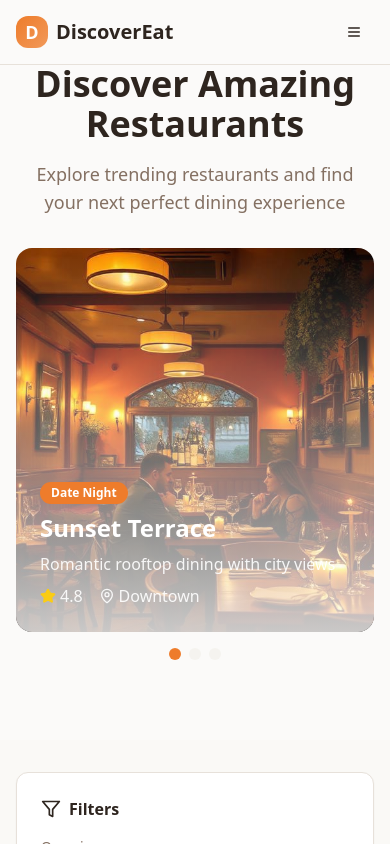
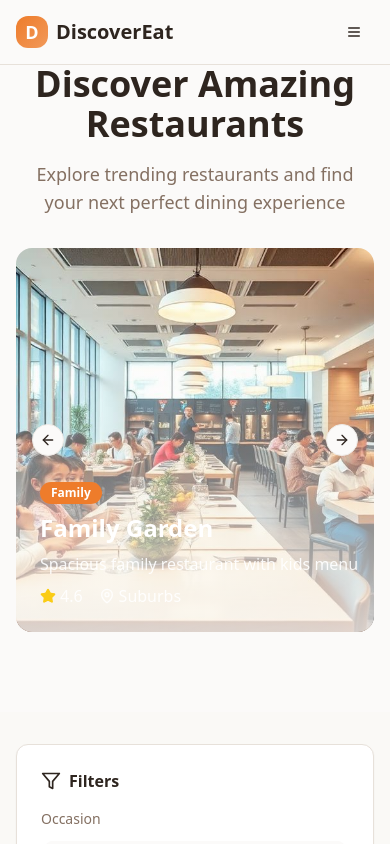
Before and after one commit to Hakim-CS/discoverEat, a React (Vite) app: page /discover in a window 390 px wide. Shown: the top 844 px of the page. Built offline with nearby package versions, Linux system fonts and the light colour scheme.

Commit message:
Add logo redirection and carousel
Implement logo redirection to the home page and add a responsive image carousel to the Discover page.

```diff
--- a/package.json
+++ b/package.json
@@ -44,6 +44,7 @@
     "clsx": "^2.1.1",
     "cmdk": "^1.0.0",
     "date-fns": "^3.6.0",
+    "embla-carousel-autoplay": "^8.6.0",
     "embla-carousel-react": "^8.3.0",
     "input-otp": "^1.2.4",
     "lucide-react": "^0.462.0",
--- a/src/components/Navigation.tsx
+++ b/src/components/Navigation.tsx
@@ -6,12 +6,12 @@ const Navigation = () => {
     <nav className="fixed top-0 left-0 right-0 z-50 bg-background/95 backdrop-blur-sm border-b border-border">
       <div className="container mx-auto px-4 h-16 flex items-center justify-between">
         {/* Logo */}
-        <div className="flex items-center space-x-2">
+        <a href="/" className="flex items-center space-x-2 hover:opacity-80 transition-opacity">
           <div className="w-8 h-8 bg-gradient-primary rounded-lg flex items-center justify-center">
             <span className="text-primary-foreground font-bold text-lg">D</span>
           </div>
           <span className="text-xl font-bold text-foreground">DiscoverEat</span>
-        </div>
+        </a>
 
         {/* Desktop Navigation */}
         <div className="hidden md:flex items-center space-x-8">
--- a/src/pages/Discover.tsx
+++ b/src/pages/Discover.tsx
@@ -1,10 +1,12 @@
-import { useState } from "react";
+import { useState, useEffect } from "react";
 import Navigation from "@/components/Navigation";
 import { Button } from "@/components/ui/button";
 import { Card, CardContent } from "@/components/ui/card";
 import { Badge } from "@/components/ui/badge";
 import { Tabs, TabsContent, TabsList, TabsTrigger } from "@/components/ui/tabs";
+import { Carousel, CarouselContent, CarouselItem, CarouselNext, CarouselPrevious } from "@/components/ui/carousel";
 import { Star, MapPin, Clock, Filter } from "lucide-react";
+import Autoplay from "embla-carousel-autoplay";
 import restaurantImage1 from "@/assets/restaurant-1.jpg";
 import restaurantImage2 from "@/assets/restaurant-2.jpg";
 import restaurantImage3 from "@/assets/restaurant-3.jpg";
@@ -62,7 +64,6 @@ const allRestaurants = [
 ];
 
 const Discover = () => {
-  const [currentSlide, setCurrentSlide] = useState(0);
   const [selectedOccasion, setSelectedOccasion] = useState("all");
   const [sortBy, setSortBy] = useState("rating");
 
@@ -93,14 +94,19 @@ const Discover = () => {
           </div>
 
           {/* Featured Carousel */}
-          <div className="relative max-w-4xl mx-auto mb-12">
-            <div className="overflow-hidden rounded-2xl">
-              <div
-                className="flex transition-transform duration-500 ease-in-out"
-                style={{ transform: `translateX(-${currentSlide * 100}%)` }}
+          <div className="max-w-4xl mx-auto mb-12">
+            <Carousel
+              plugins={[
+                Autoplay({
+                  delay: 3500,
+                })
+              ]}
+              className="w-full"
             >
+              <CarouselContent>
                 {featuredRestaurants.map((restaurant) => (
-                  <div key={restaurant.id} className="w-full flex-shrink-0 relative">
+                  <CarouselItem key={restaurant.id}>
+                    <div className="relative rounded-2xl overflow-hidden">
                       <img
                         src={restaurant.image}
                         alt={restaurant.name}
@@ -119,22 +125,12 @@ const Discover = () => {
                         </div>
                       </div>
                     </div>
+                  </CarouselItem>
                 ))}
-              </div>
-            </div>
-
-            {/* Carousel Controls */}
-            <div className="flex justify-center space-x-2 mt-4">
-              {featuredRestaurants.map((_, index) => (
-                <button
-                  key={index}
-                  onClick={() => setCurrentSlide(index)}
-                  className={`w-3 h-3 rounded-full transition-colors ${
-                    currentSlide === index ? 'bg-primary' : 'bg-muted'
-                  }`}
-                />
-              ))}
-            </div>
+              </CarouselContent>
+              <CarouselPrevious className="left-4" />
+              <CarouselNext className="right-4" />
+            </Carousel>
           </div>
         </div>
       </section>
```
Also changed, not shown: 1 other file (tests, documents, lock files or other folders). Lines whose indentation alone changed are shown as unchanged.
